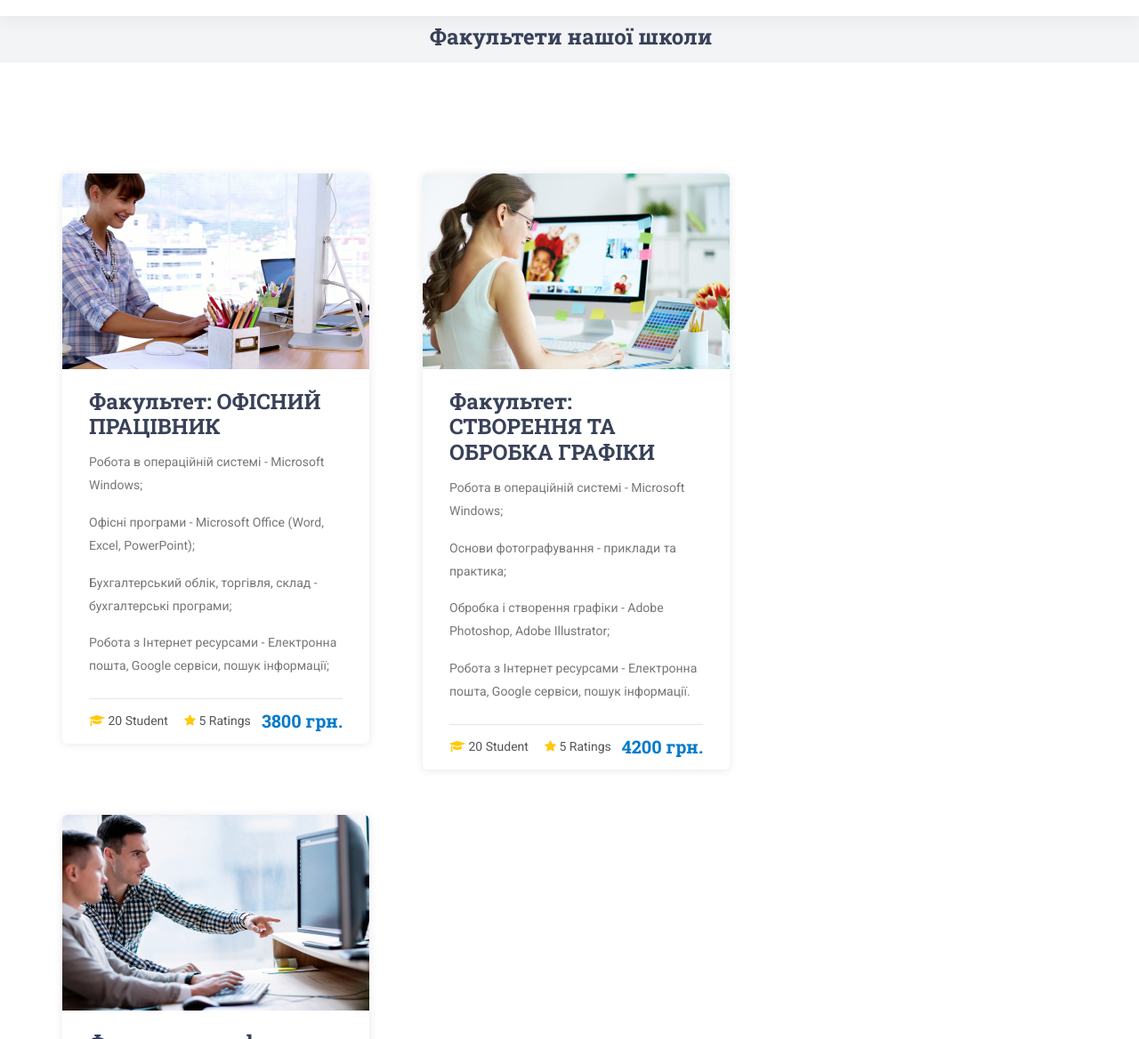
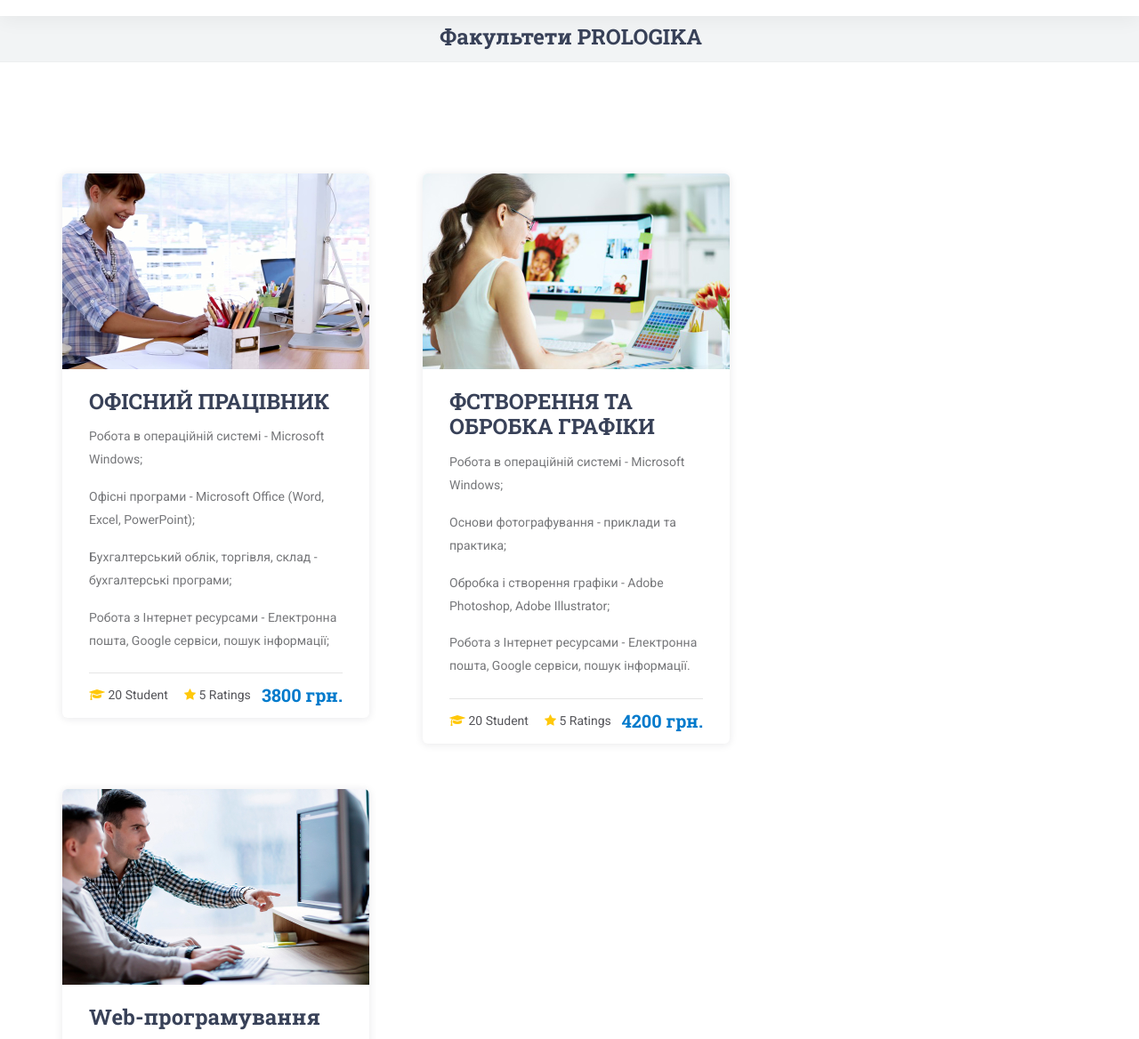
Before and after one commit to prologika/prologika.github.io, a plain HTML site: page facults.html in a window 1280 px wide. Shown: the part 112-1280 px from the top of the page at 89% size. Drawn offline with Linux system fonts and the light colour scheme.

Commit message:
кеонешнш

```diff
--- a/facults.html
+++ b/facults.html
@@ -139,7 +139,7 @@
 					<div class="row">
 						<div class="col">
 							<div class="breadcrumbs">
-								<h3>Факультети нашої школи</h3>
+								<h3>Факультети PROLOGIKA</h3>
 							</div>
 						</div>
 					</div>
@@ -166,7 +166,7 @@
 								<div class="course">
 									<div class="course_image"><a href="course_office.html"><img src="images/course_1.jpg" alt="ОФІСНИЙ ПРАЦІВНИК"></div>
 									<div class="course_body">
-										<h3 class="course_title">Факультет: ОФІСНИЙ ПРАЦІВНИК</h3></a>
+										<h3 class="course_title">ОФІСНИЙ ПРАЦІВНИК</h3></a>
 
 										<div class="course_text">
 											<p>Робота в операційній системі - Microsoft Windows;</p>
@@ -196,7 +196,7 @@
 								<div class="course">
 									<div class="course_image"><a href="course_graphics.html"><img src="images/course_2.jpg" alt="СТВОРЕННЯ ТА ОБРОБКА ГРАФІКИ"></div>
 									<div class="course_body">
-										<h3 class="course_title">Факультет: СТВОРЕННЯ ТА ОБРОБКА ГРАФІКИ</h3></a>
+										<h3 class="course_title">ФСТВОРЕННЯ ТА ОБРОБКА ГРАФІКИ</h3></a>
 
 										<div class="course_text">
 											<p>Робота в операційній системі - Microsoft Windows;</p>
@@ -226,7 +226,7 @@
 								<div class="course">
 									<div class="course_image"><a href="course_webprogram.html"><img src="images/course_3.jpg" alt="Web-програмування"></div>
 									<div class="course_body">
-										<h3 class="course_title">Факультет: web-програмування</h3></a>
+										<h3 class="course_title">Web-програмування</h3></a>
 
 										<div class="course_text">
 											<p>Робота в операційній системі - Microsoft Windows;</p>
@@ -287,7 +287,7 @@
 							<fieldset id="fs-frm-inputs">
 								<br>
 								<br>
-								<label><h3>Записатися або задати питання</h3></label>
+								<label><p1>Записатися або задати питання</p1></label>
 							  <label for="full-name">Ваше ім'я</label>
 							  <input type="text" name="name" id="full-name" placeholder="" required="">
 							  <label for="telephone">Контактний телефон</label>
--- a/styles/form.css
+++ b/styles/form.css
@@ -22,6 +22,7 @@ form legend {
   font-size: 0.825rem;
   margin-bottom: 0.5rem;
 }
+
 /* border, padding, margin, width */
 form input,
 form select,
--- a/styles/main_styles.css
+++ b/styles/main_styles.css
@@ -126,10 +126,10 @@ p::selection
 }
 h1{font-size: 48px;}
 h2{font-size: 36px;}
-h3{font-size: 24px;}
+p1, h3{font-size: 24px;}
 h4{font-size: 18px;}
 h5{font-size: 14px;}
-h1, h2, h3, h4, h5, h6
+h1, h2, h3, h4, h5, h6, p1
 {
 	font-family: 'Roboto Slab', serif;
 	font-weight: 700;
@@ -139,6 +139,7 @@ h1, h2, h3, h4, h5, h6
 	color: #384158;
 	margin-bottom: 0;
 }
+
 h1
 {
 	font-family: 'Roboto Slab', serif;
```
Also changed, not shown: course_graphics.html (+1 -1 lines), course_office.html (+1 -1 lines), course_webprogram.html (+1 -1 lines), filiy.html (+1 -1 lines), index.html (+1 -1 lines), servis_remont_pc.html (+1 -1 lines).
